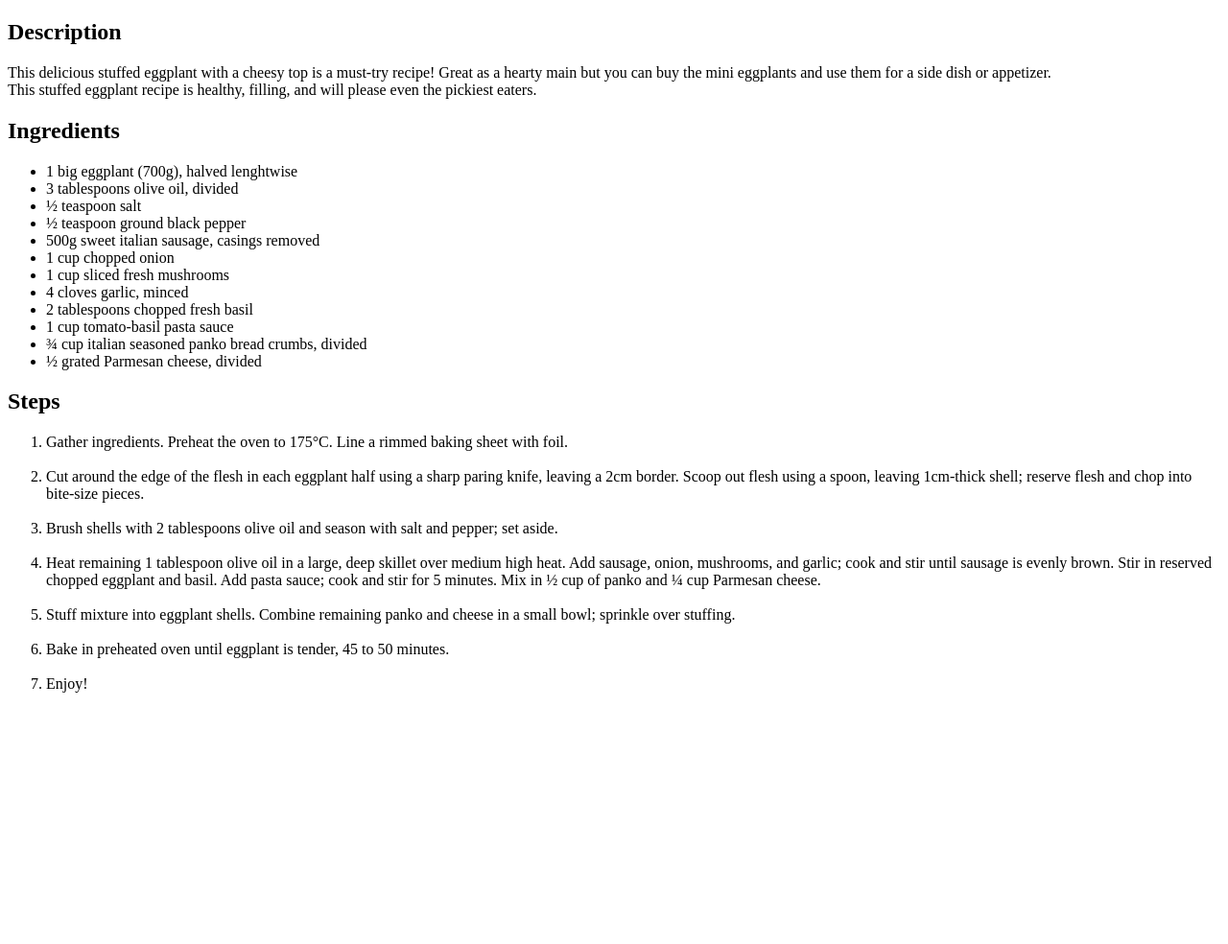
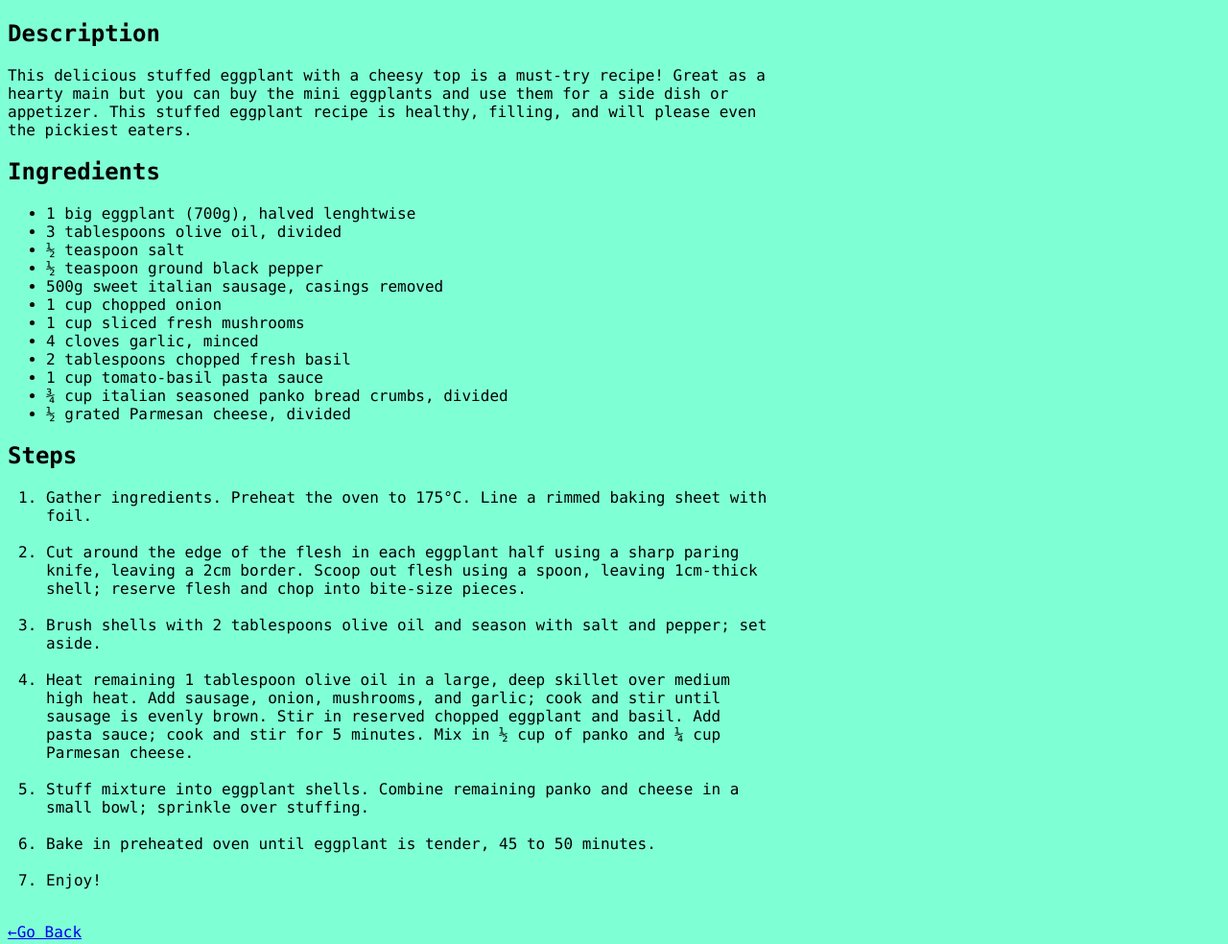
Before and after one commit to lurien89/odin-recipes, a plain HTML site: page recipes/stuffed_eggplant.html in a window 1280 px wide. Shown: the part 384-1368 px from the top of the page at 96% size. Before the commit the page ends 1140 px from the top, so only its background shows below. Drawn offline with Linux system fonts and the light colour scheme.

Commit message:
Add style to stuffed_eggplant.html

```diff
--- a/recipes/stuffed_eggplant.html
+++ b/recipes/stuffed_eggplant.html
@@ -3,16 +3,17 @@
     <meta charset="UTF-8">
     <head>
         <title>Stuffed Eggplant</title>
+        <link rel="stylesheet" href="../css/style.css">
     </head>
     <body>
         <h1>Stuffed Eggplant</h1>
 
-        <img alt="Delicous eggplant split open and stuffed with sausage and vegetables" src="../images/stuffed_eggplant.jpg" height="300">
+        <img class="plate_ready" alt="Delicous eggplant split open and stuffed with sausage and vegetables" src="../images/stuffed_eggplant.jpg" height="300">
 
         <h2>Description</h2>
-
-        <p>This delicious stuffed eggplant with a cheesy top is a must-try recipe! Great as a hearty main but you can buy the mini eggplants and use them for a side dish or appetizer.<br>This stuffed eggplant recipe is healthy, filling, and will please even the pickiest eaters.</p>
-
+        <div class="description">
+            <p>This delicious stuffed eggplant with a cheesy top is a must-try recipe! Great as a hearty main but you can buy the mini eggplants and use them for a side dish or appetizer. This stuffed eggplant recipe is healthy, filling, and will please even the pickiest eaters.</p>
+        </div>
         <h2>Ingredients</h2>
         <ul>
             <li>1 big eggplant (700g), halved lenghtwise</li>
@@ -30,7 +31,7 @@
         </ul>
 
         <h2>Steps</h2>
-        <ol>
+        <ol class="steps">
             <li>Gather ingredients. Preheat the oven to 175°C. Line a rimmed baking sheet with foil.</li><br>
             <li>Cut around the edge of the flesh in each eggplant half using a sharp paring knife, leaving a 2cm border. Scoop out flesh using a spoon, leaving 1cm-thick shell; reserve flesh and chop into bite-size pieces.</li><br>
             <li>Brush shells with 2 tablespoons olive oil and season with salt and pepper; set aside.</li><br>
@@ -39,5 +40,6 @@
             <li>Bake in preheated oven until eggplant is tender, 45 to 50 minutes.</li><br>
             <li>Enjoy!</li><br>
         </ol>
+        <p><a href="../index.html">&larr;Go Back</a></p>
     </body>
 </html>
```
